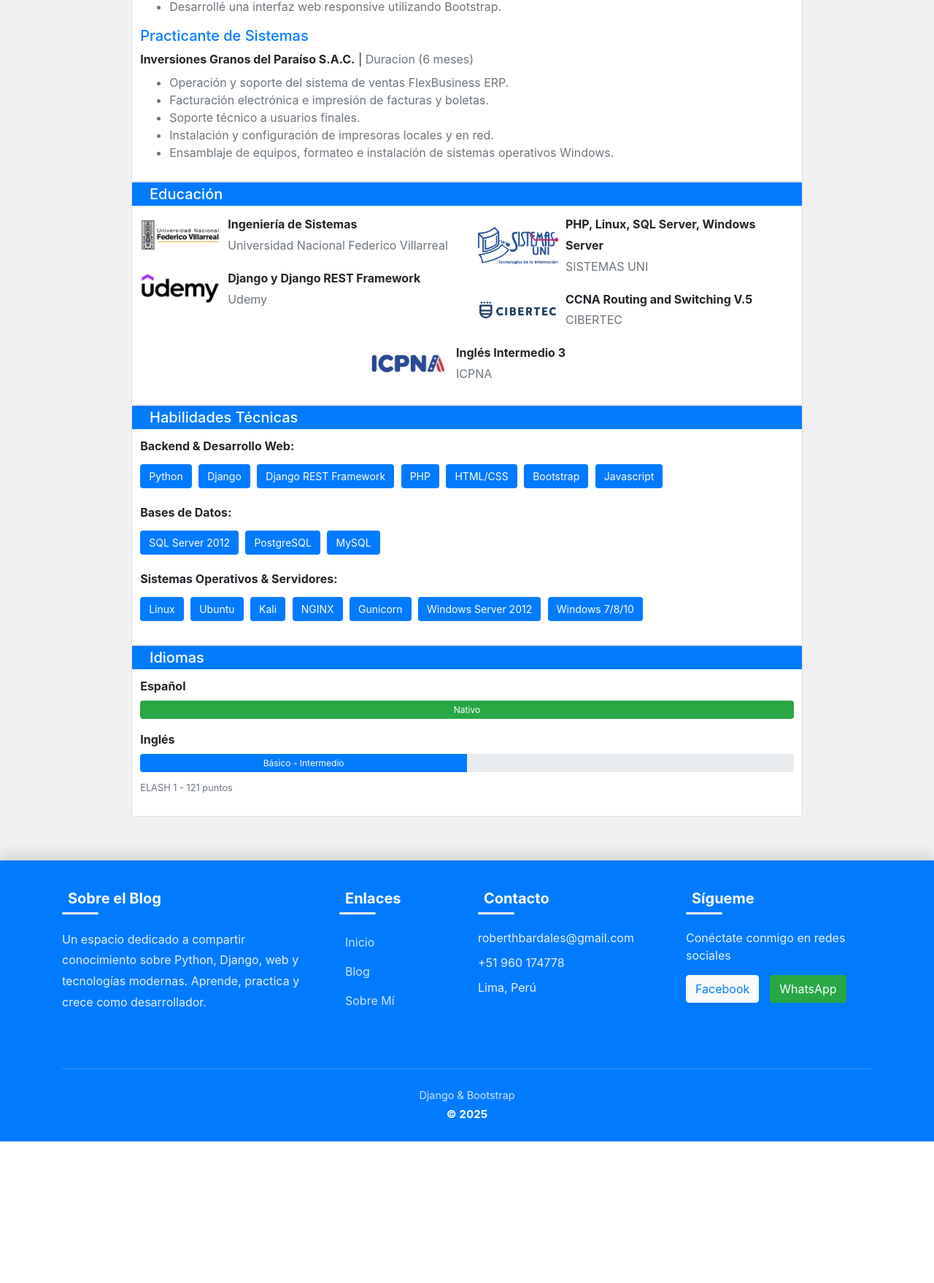
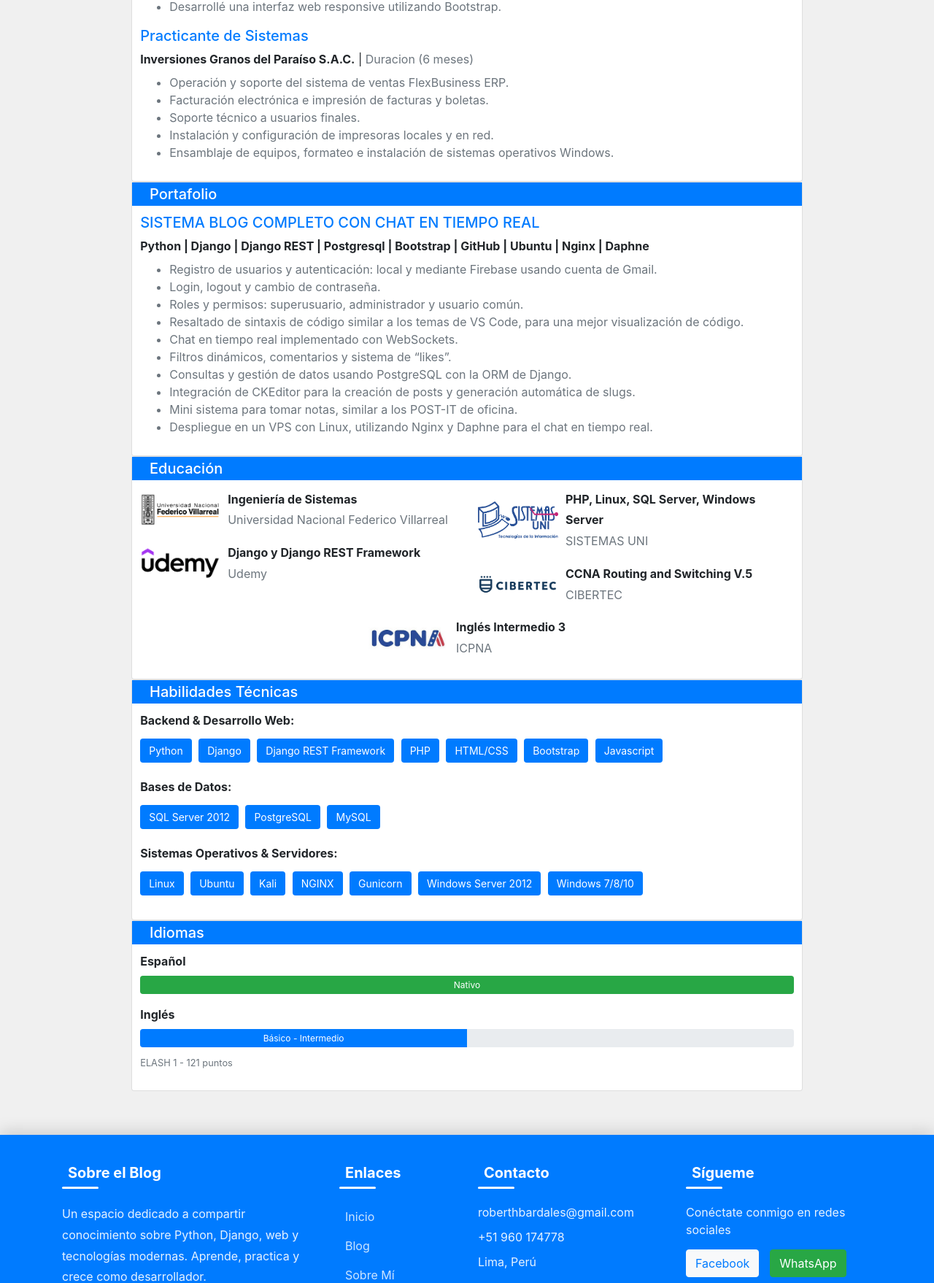
Before and after one commit to roberthbardales/blog2025, a Django app: template templates/home/about_me.html in a window 1280 px wide. Shown: the part 1293-3051 px from the top of the page at 73% size. Before the commit the page ends 2857 px from the top, so only its background shows below. Run offline with Django 3.2, Linux system fonts and the light colour scheme; the template is opened without the code that fills it, so the values that code supplies are empty; some libraries are stand-ins or nearby versions.

Commit message:
pequeños arreglos visuales

```diff
--- a/templates/home/about_me.html
+++ b/templates/home/about_me.html
@@ -209,6 +209,37 @@
 
                 </div>
             </div>
+            <!-- PORTAFOLIO -->
+            <div class="card">
+                <div class="card-header bg-primary text-white">
+                    <h5 class="mb-0"><i class="fas fa-briefcase mr-2"></i>Portafolio</h5>
+                </div>
+                <div class="card-body">
+
+                    <div class="timeline-item">
+                        <h5 class="text-primary mb-2">SISTEMA BLOG COMPLETO CON CHAT EN TIEMPO REAL</h5>
+                        <p class="mb-2">
+                            <strong>Python | Django | Django REST | Postgresql | Bootstrap | GitHub | Ubuntu | Nginx | Daphne</strong>
+
+                        </p>
+                        <ul class="text-secondary">
+                            <li>Registro de usuarios y autenticación: local y mediante Firebase usando cuenta de Gmail.</li>
+                            <li>Login, logout y cambio de contraseña.</li>
+                            <li>Roles y permisos: superusuario, administrador y usuario común.</li>
+                            <li>Resaltado de sintaxis de código similar a los temas de VS Code, para una mejor visualización de código.</li>
+                            <li>Chat en tiempo real implementado con WebSockets.</li>
+                            <li>Filtros dinámicos, comentarios y sistema de “likes”.</li>
+                            <li>Consultas y gestión de datos usando PostgreSQL con la ORM de Django.</li>
+                            <li>Integración de CKEditor para la creación de posts y generación automática de slugs.</li>
+                            <li>Mini sistema para tomar notas, similar a los POST-IT de oficina.</li>
+                            <li>Despliegue en un VPS con Linux, utilizando Nginx y Daphne para el chat en tiempo real.</li>
+                        </ul>
+                    </div>
+
+
+
+                </div>
+            </div>
 
             <div class="card">
                 <div class="card-header bg-primary text-white">
```
